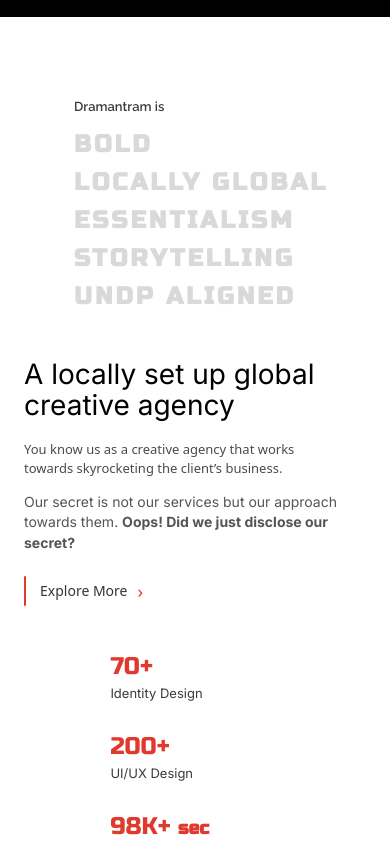
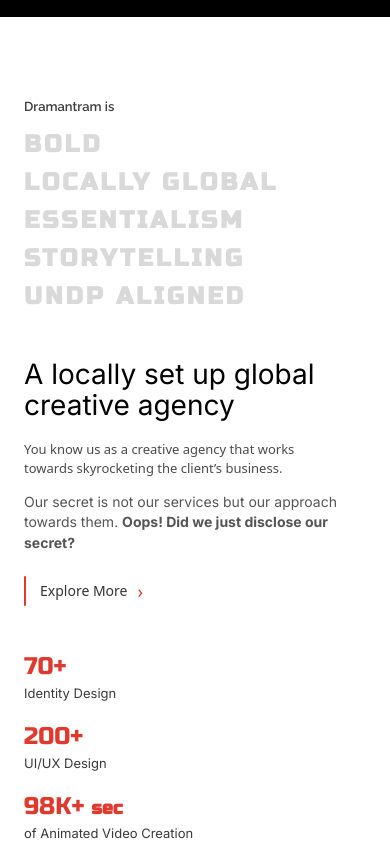
Before and after one commit to dramantram/website-dramantram, a React (Vite) app: page / in a window 390 px wide. Shown: the part 5360-6204 px from the top of the page. Built offline with nearby package versions, Linux system fonts and the light colour scheme; no server answers.

Commit message:
Update Home.css

```diff
--- a/src/styles/Home.css
+++ b/src/styles/Home.css
@@ -1303,7 +1303,7 @@
   color: #3c3c3c;
 
   font-family: "Raleway", sans-serif;
-  padding-left: 50px !important;
+  padding-left: 50px;
 }
 
 .ai-stack {
@@ -1461,6 +1461,12 @@
 
 /* --- Responsive Adjustments --- */
 
+@media (max-width: 450px) {
+  .ai-kicker {
+    padding-left: 0px !important;
+  }
+}
+
 @media (max-width: 991px) {
   /* On tablets/mobile (Bootstrap < lg), reset padding and add spacing */
 
@@ -1482,6 +1488,15 @@
     /* Remove flex centering on mobile */
   }
 
+
+  .ai-kicker {
+    padding-left: 0px !important;
+  }
+
+  .ai-stack {
+    padding-left: 0px !important;
+  }
+
   .ai-head br {
     display: none;
   }
@@ -1491,9 +1506,10 @@
   .ai-right .content-wrapper {
     display: grid;
 
-    gap: 30px;
+    gap: 20px;
 
     height: auto;
+    justify-content: flex-start;
   }
 }
 
```
